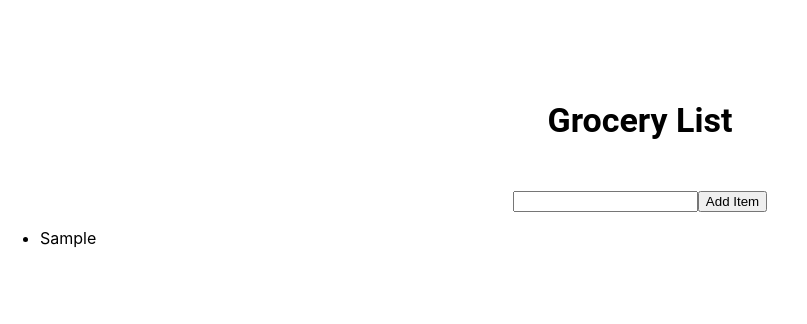
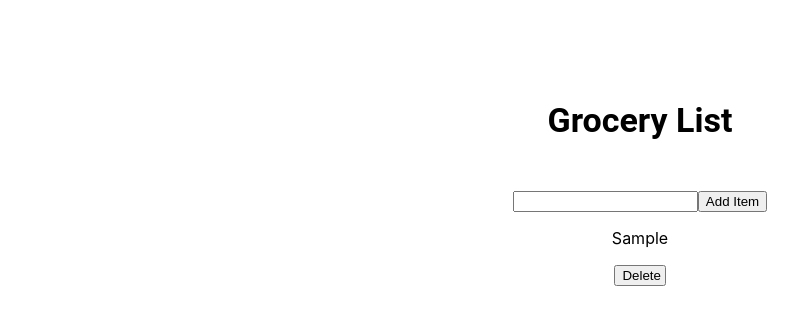
Before and after one commit to jhuang739/grocery_list, a React (Create React App) app: page / in a window 1280 px wide. Both pictures are taken after typing "Sample" into the empty fields and a click on the button "Add Item". Shown: the top 324 px of the page, without its empty margins (0-807 px from the left). Built offline with nearby package versions, Linux system fonts and the light colour scheme.

Commit message:
complete

```diff
--- a/src/App.js
+++ b/src/App.js
@@ -6,7 +6,7 @@ class App extends React.Component {
   constructor(props) {
     super(props);
     this.state = {
-      name: "",
+      term: "",
       items: [],
     };
   }
@@ -25,7 +25,7 @@ class App extends React.Component {
 
   deleteItem = indexToDelete => {
     this.setState(({items}) => ({
-        items: items.filter((list, index) => index !== indexToDelete)
+        items: items.filter((_, index) => index !== indexToDelete)
     }));
   };
 
@@ -37,16 +37,15 @@ class App extends React.Component {
           <input value = {this.state.term} onChange = {this.onChange} />
           <button>Add Item</button>
         </form>
-        <List items = {this.state.items}/>
-        {/*
         <div className="list_content">
-          {this.state.items.map((items, index) => {
+          {this.state.items.map((item, index) => {
+            console.log(item, index)
             return <List
-              items = {this.state.items}
+              item = {item}
               deleteItem = {this.deleteItem.bind(this, index)}
               />
           })}
-        </div> */}
+        </div>
       </div>
     );
   }
--- a/src/List.js
+++ b/src/List.js
@@ -1,28 +1,18 @@
 import React from 'react';
 import './App.css';
 
-
-const List = props => (
-    <ul className="list_list">
-        {
-            props.items.map((item, index) => <li key = {index}> {item} </li>)
-        }
-    </ul>
-);
-
-/*
 class List extends React.Component {
 
     render() {
         return (
             <div className="list_item">
                 <p className = "list_text">
-                    {this.props.items}
+                    {this.props.item}
                 </p>
                 <button className = "list_delete_button" onClick={this.props.deleteItem}>Delete</button>
             </div>
         );
     }
 }
-*/
+
 export default List;
```
